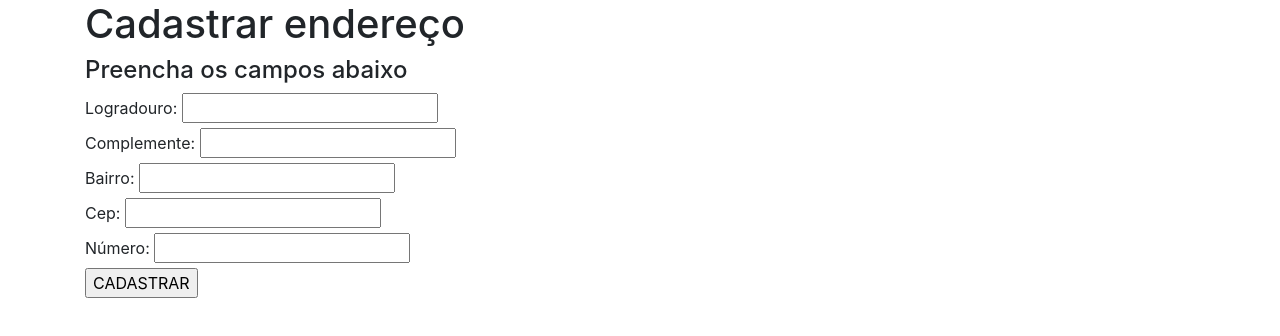
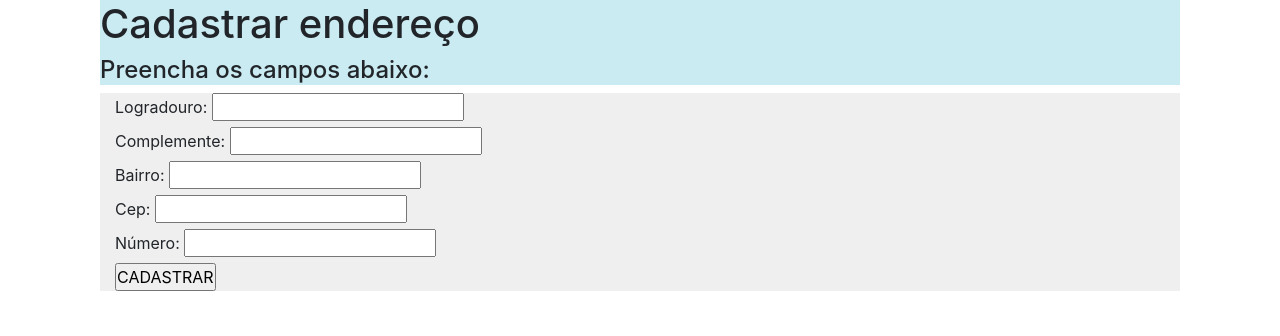
Before and after one commit to Odaliene/Programa-o-Web, a plain HTML site: page Projeto/endereco.html in a window 1280 px wide. Drawn offline with nearby package versions, Linux system fonts and the light colour scheme.

Commit message:
Update endereco.html

```diff
--- a/Projeto/endereco.html
+++ b/Projeto/endereco.html
@@ -3,22 +3,21 @@
   <head>
     <meta charset="utf-8">
     <title>Página de Cadastro do Endereço</title>
-    <link rel="stylesheet" type="text/css
-    href="CSS/index.css">
-
     <link rel="stylesheet" href="https://stackpath.bootstrapcdn.com/bootstrap/4.3.1/css/bootstrap.min.css" integrity="sha384-ggOyR0iXCbMQv3Xipma34MD+dH/1fQ784/j6cY/iJTQUOhcWr7x9JvoRxT2MZw1T" crossorigin="anonymous">
     <script src="https://code.jquery.com/jquery-3.3.1.slim.min.js" integrity="sha384-q8i/X+965DzO0rT7abK41JStQIAqVgRVzpbzo5smXKp4YfRvH+8abtTE1Pi6jizo" crossorigin="anonymous"></script>
     <script src="https://cdnjs.cloudflare.com/ajax/libs/popper.js/1.14.7/umd/popper.min.js" integrity="sha384-UO2eT0CpHqdSJQ6hJty5KVphtPhzWj9WO1clHTMGa3JDZwrnQq4sF86dIHNDz0W1" crossorigin="anonymous"></script>
     <script src="https://stackpath.bootstrapcdn.com/bootstrap/4.3.1/js/bootstrap.min.js" integrity="sha384-JjSmVgyd0p3pXB1rRibZUAYoIIy6OrQ6VrjIEaFf/nJGzIxFDsf4x0xIM+B07jRM" crossorigin="anonymous"></script>
-
+    <link rel="stylesheet" href="CSS/index.css" type="text/css"/>
+    <link rel="stylesheet" href="CSS/menu.css" type="text/css"/>
   </head>
-  <body>
+  <body> <div class="container">
     <div class="container">
       <header>
         <h1> Cadastrar endereço </h1>
-        <h4>Preencha os campos abaixo</h4>
+        <h4>Preencha os campos abaixo: </h4>
       </header>
       <main>
+        <div class="container">
         <form action="http://localhost:5000/endereco" method="POST">
 
           <label for="logradouro">Logradouro: </label>
```
